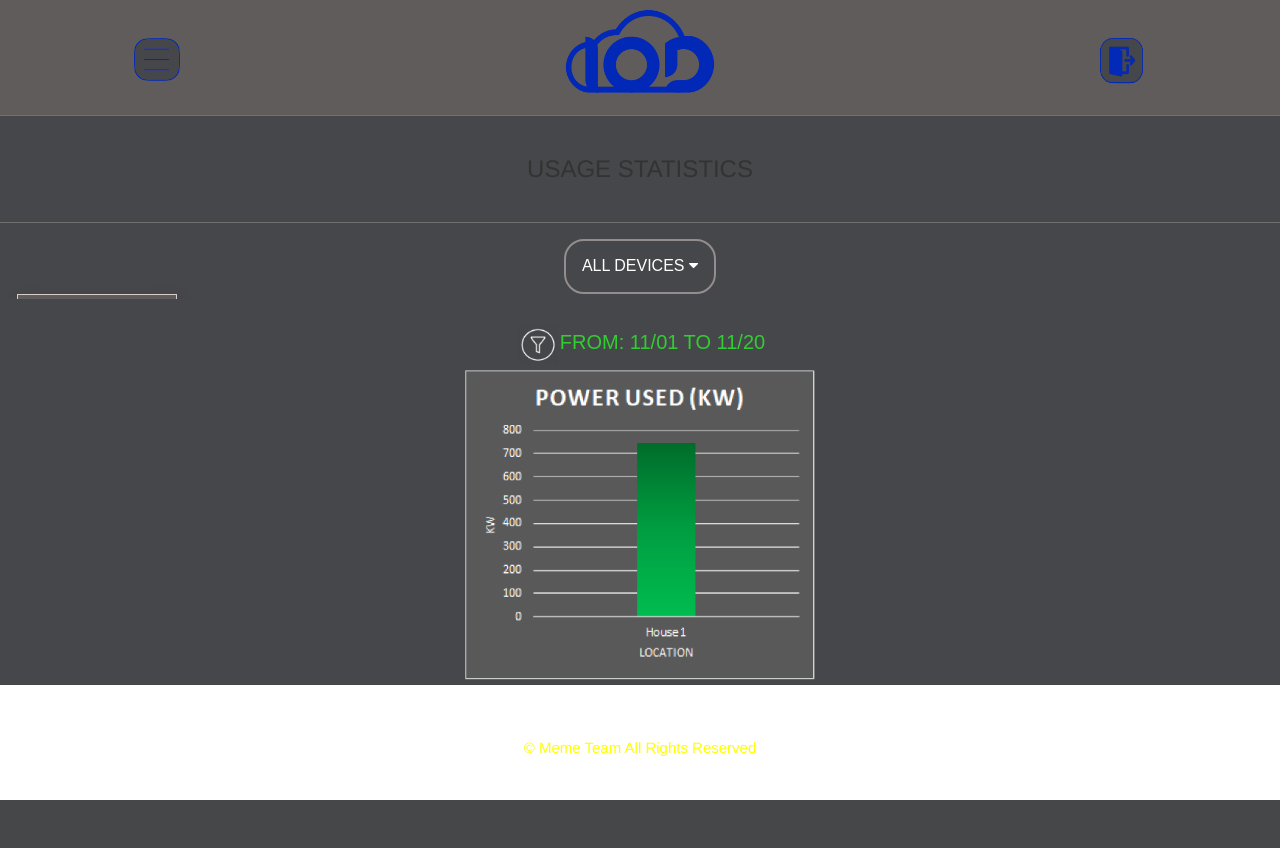
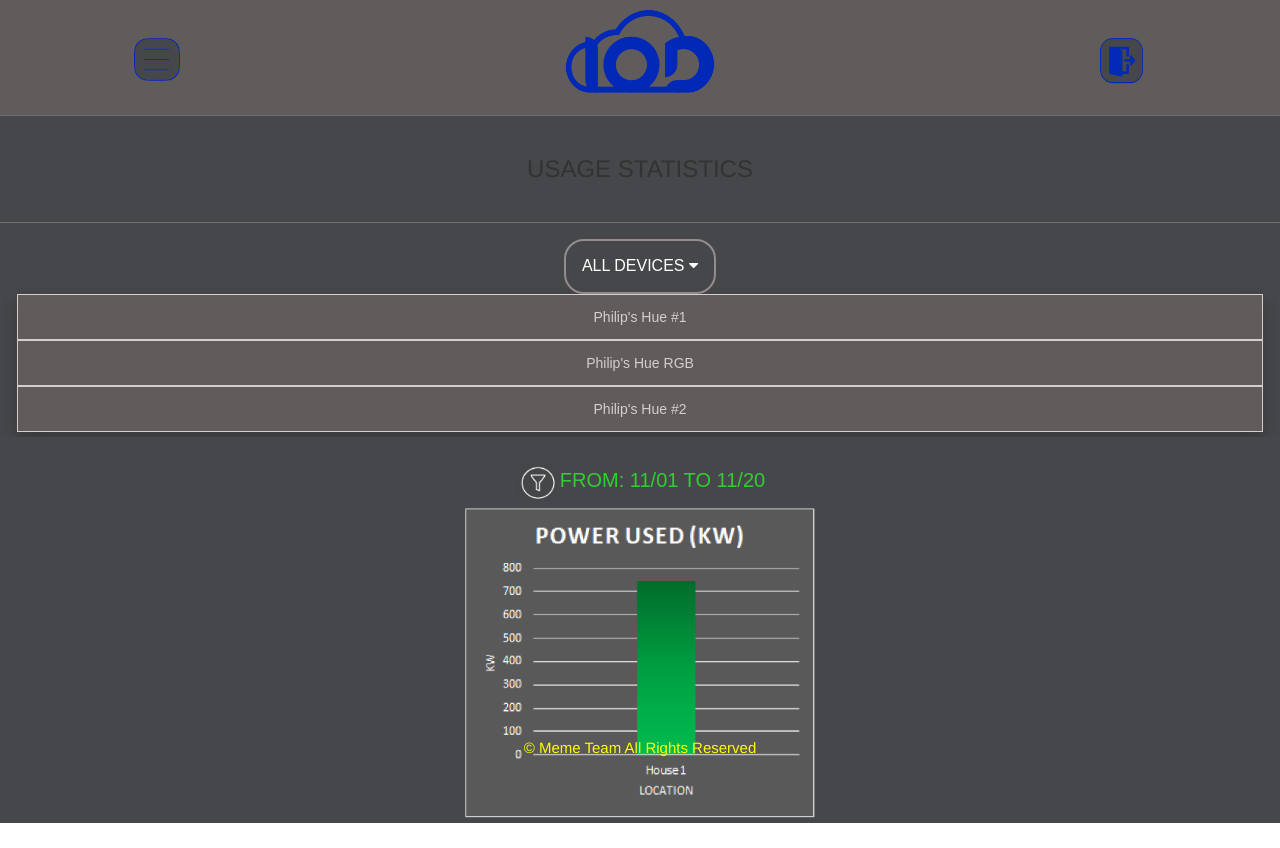
Before and after one commit to Rinzlo/IOD, a PHP site: template App/Views/Devices/usageStatistics.html.twig in a window 1280 px wide, after a click on "ALL DEVICES". Before the commit the page ends 800 px from the top, so only its background shows below. Run offline with PHP 8.4, Linux system fonts and the light colour scheme; the template is opened without the code that fills it: most values are stand-ins (such as "Sample title", 1, 10 or a date in 2020); some libraries are stand-ins or nearby versions.

Commit message:
Made a slight styling change in the usageStatistics.css file

```diff
--- a/public/css/usageStatistics.css
+++ b/public/css/usageStatistics.css
@@ -44,14 +44,6 @@ h3{
 	font-family: Arial, Helvetica, sans-serif;
   }
 
-  .navbar a {
-	float: center;
-	font-size: 16px;
-	color: #D6CDCD;
-	text-align: center;
-	padding: 14px 16px;
-  }
-
   .dropdown {
 	float: center;
 	overflow: hidden;
@@ -77,7 +69,7 @@ h3{
 
   .dropdown-content {
 	display: none;
-	position: absolute;
+	position: relative;
 	background-color: #f9f9f9;
 	min-width: 160px;
 	box-shadow: 0px 8px 16px 0px rgba(0,0,0,0.2);
```
